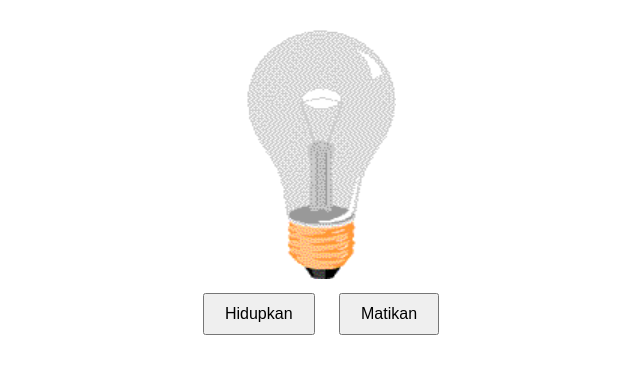
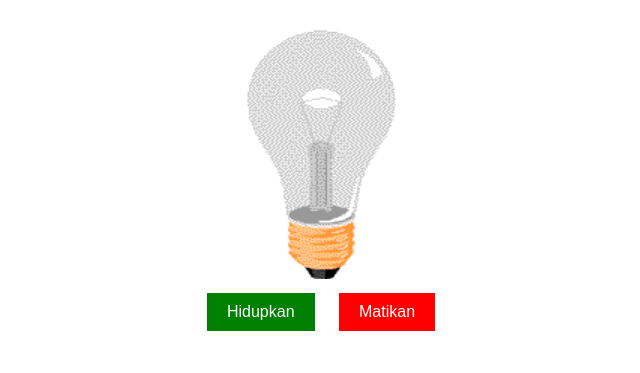
Before and after one commit to iqballmaulanaa/lampu-on-off, a plain HTML site: page index.html in a window 1280 px wide. Shown: the part 69-442 px from the top of the page, without its empty margins (319-959 px from the left). Drawn offline with Linux system fonts and the light colour scheme.

Commit message:
merubah warna tombol

```diff
--- a/css/style.css
+++ b/css/style.css
@@ -17,4 +17,14 @@ body {
   font-size: 16px;
   margin: 10px;
   cursor: pointer;
+  border: none;
+  color: white;
 }
+
+.btn-hijau {
+  background-color: green;
+}
+
+.btn-merah {
+  background-color: red;
+}
--- a/index.html
+++ b/index.html
@@ -13,8 +13,8 @@
   <div class="lamp-container">
     <img id="lamp" src="img/lampu-off.gif" alt="Lampu Mati" class="lamp">
   </div>
-  <button class="btn" onclick="turnOn()">Hidupkan</button>
-  <button class="btn" onclick="turnOff()">Matikan</button>
+  <button class="btn btn-hijau" onclick="turnOn()">Hidupkan</button>
+  <button class="btn btn-merah" onclick="turnOff()">Matikan</button>
 
   <script>
     function turnOn() {
```
